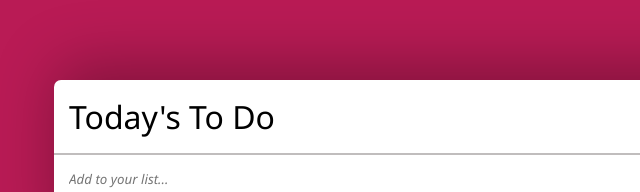
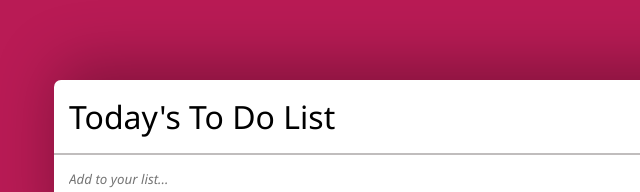
Before and after one commit to NurkaAmre/ToDoList-Structure, a website built with webpack: page src/index.html in a window 1280 px wide. Shown: the top 192 px of the page, 266-906 px from the left. Built offline with nearby package versions, Linux system fonts and the light colour scheme.

Commit message:
Fix linters errors

```diff
--- a/src/index.html
+++ b/src/index.html
@@ -11,7 +11,7 @@
 <body>
     <div class="container">
         <div class="b-bottom box">
-            <h1 class="">Today's To Do</h1>
+            <h1 class="">Today's To Do List</h1>
             <button type="button" class="refresh btn" onClick="window.location.reload();">
                 <i id="refresh" class="fa-solid fa-rotate"></i>
             </button>
```
